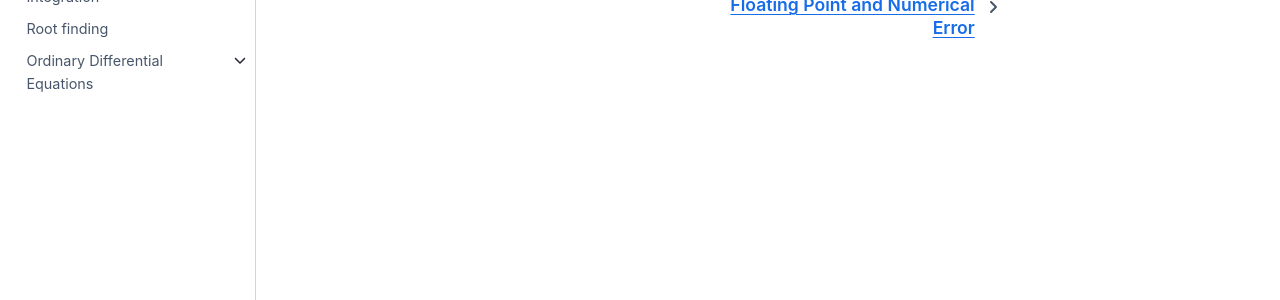
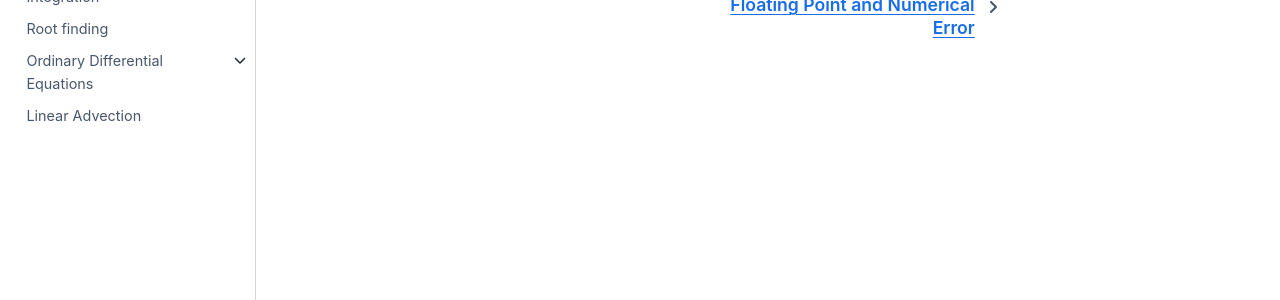
Before and after one commit to zingale/comp_astro_tutorial, a Jupyter Book: the page built from content/intro.md, in a window 1280 px wide. Shown: the part 385-685 px from the top of the page. Built offline with Jupyter Book 1.0.4 settings and Sphinx 7.4.7 and the Sphinx Book theme 1.1.4, drawn with Linux system fonts in a browser that asks for light colours.

Commit message:
start of advection

```diff
--- a/content/_toc.yml
+++ b/content/_toc.yml
@@ -16,3 +16,4 @@
     - file: 04-ODEs/04-ODEs-partI
     - file: 04-ODEs/04-ODEs-partII
     - file: 04-ODEs/04-exercises
+- file: 05-advection/advection-partI
```
Also changed, not shown: content/05-advection/advection-partI.ipynb (added).
